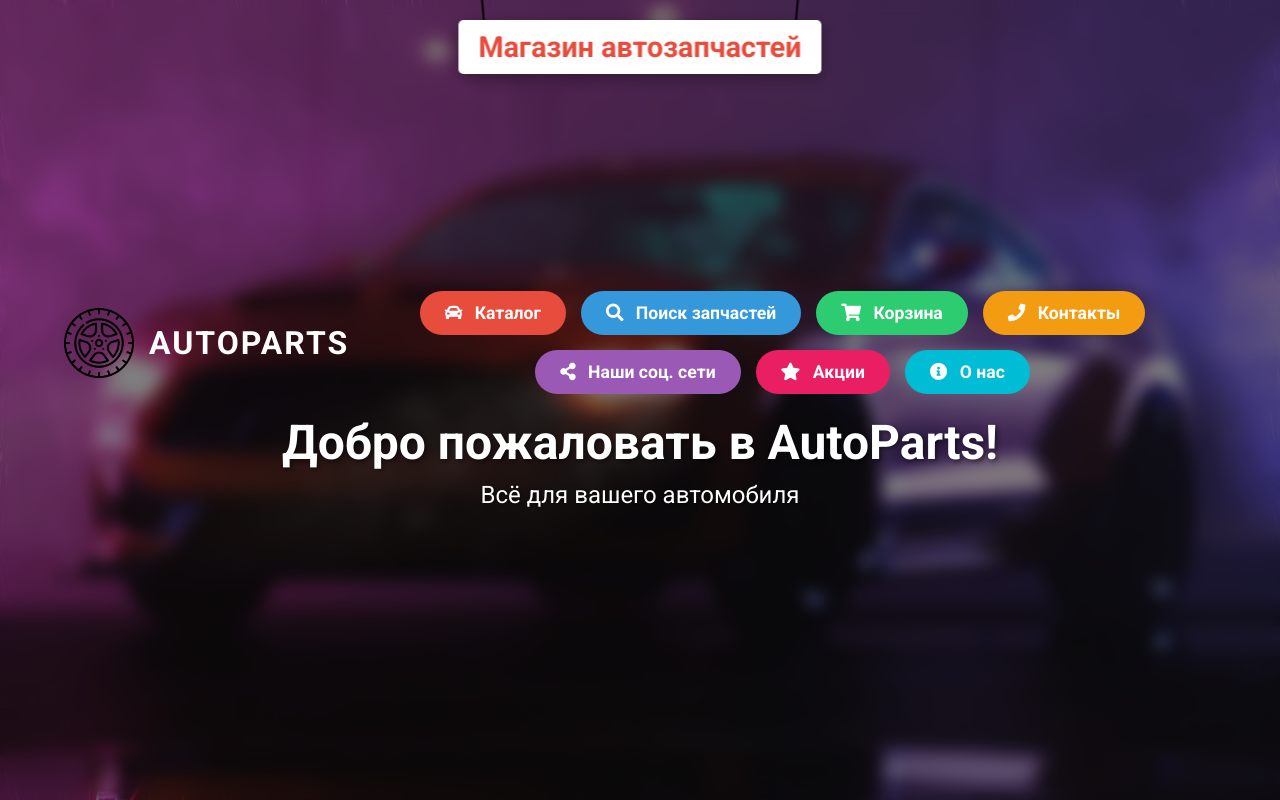
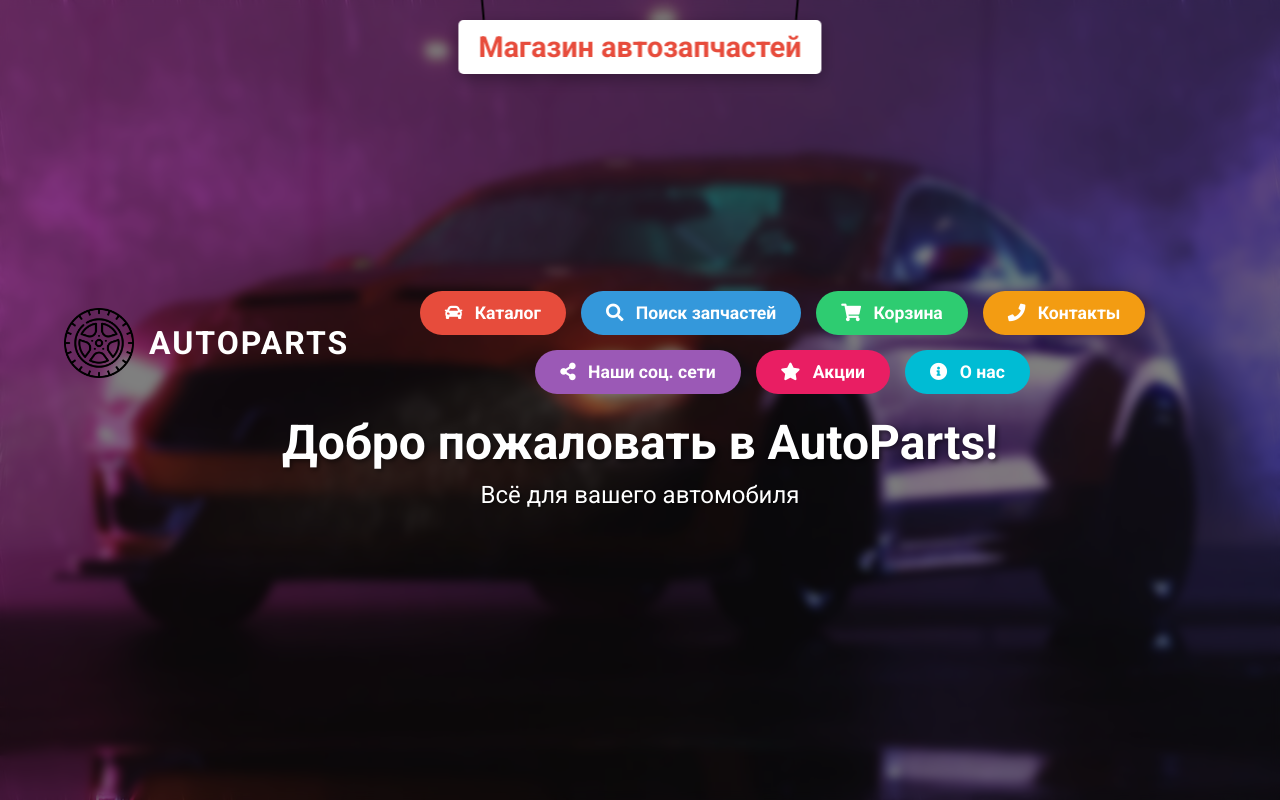
Before and after one commit to taporstar/autoparts, a plain HTML site: page index.html in a window 1280 px wide. Both pictures are taken after a click on the link "Наши соц. сети". Drawn offline with Linux system fonts and the light colour scheme.

Commit message:
style.css

```diff
--- a/css/style.css
+++ b/css/style.css
@@ -513,7 +513,7 @@ body.search-active {
 }
 
 body.modal-active {
-    backdrop-filter: blur(8px);
+    backdrop-filter: blur(5px);
 }
 
 /* Скрытая строка поиска по умолчанию */
```
